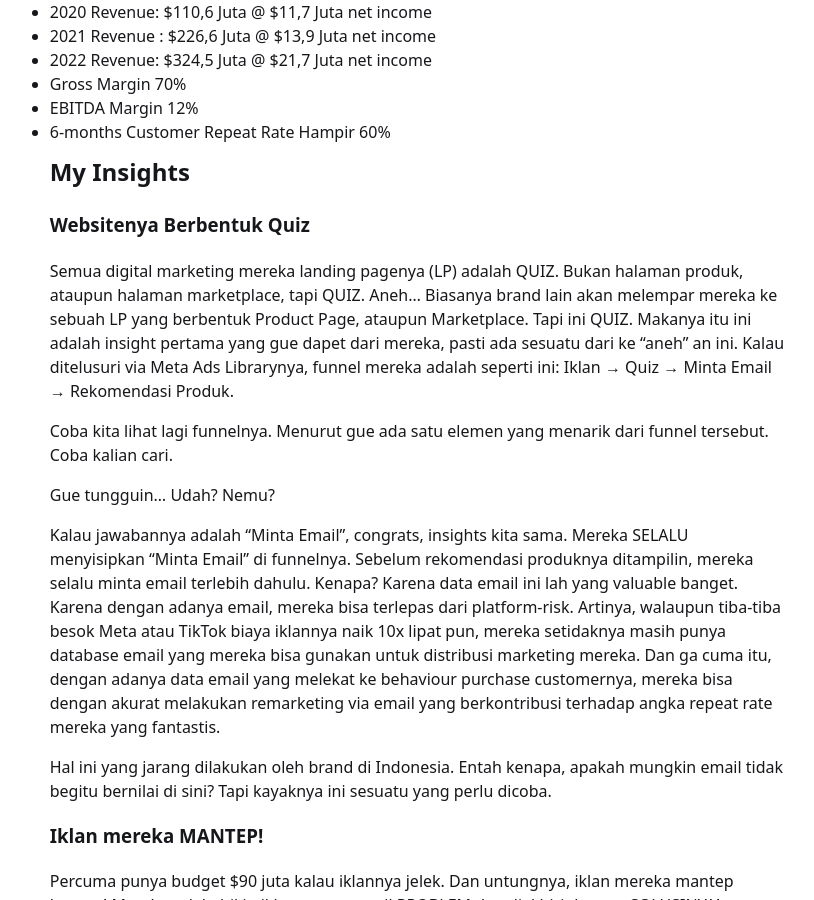
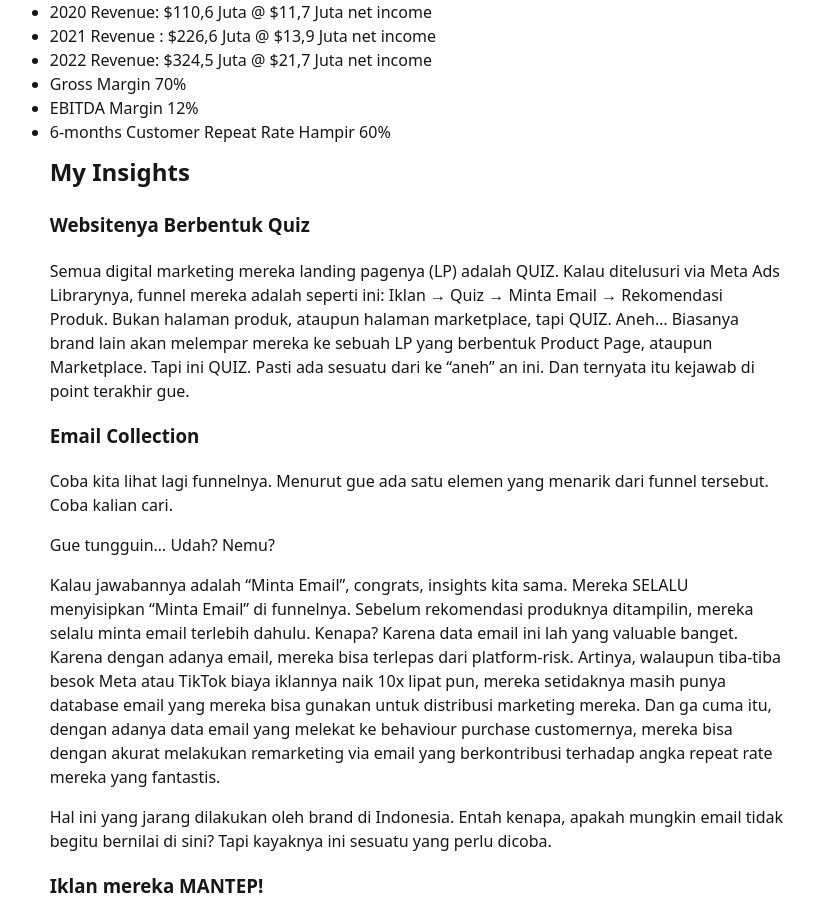
Before and after one commit to chickenchop/jekyll, a Jekyll site: the page built from _posts/2023-07-22-Oddity-Group-Analysis.md, in a window 1280 px wide and 900 px high, scrolled down 360 px. Shown: the whole window, without its empty margins (303-1117 px from the left). Built offline with Jekyll 4.4.1, drawn with Linux system fonts in a browser that asks for light colours.

Commit message:
Update 2023-07-22-Oddity-Group-Analysis.md

```diff
--- a/_posts/2023-07-22-Oddity-Group-Analysis.md
+++ b/_posts/2023-07-22-Oddity-Group-Analysis.md
@@ -18,8 +18,9 @@ Beberapa angka finansial mereka yang sangat impressive:
 
 ## My Insights
 ### Websitenya Berbentuk Quiz
-Semua digital marketing mereka landing pagenya (LP) adalah QUIZ. Bukan halaman produk, ataupun halaman marketplace, tapi QUIZ. Aneh... Biasanya brand lain akan melempar mereka ke sebuah LP yang berbentuk Product Page, ataupun Marketplace. Tapi ini QUIZ. Makanya itu ini adalah insight pertama yang gue dapet dari mereka, pasti ada sesuatu dari ke "aneh" an ini. Kalau ditelusuri via Meta Ads Librarynya, funnel mereka adalah seperti ini: Iklan → Quiz → Minta Email → Rekomendasi Produk.
+Semua digital marketing mereka landing pagenya (LP) adalah QUIZ. Kalau ditelusuri via Meta Ads Librarynya, funnel mereka adalah seperti ini: Iklan → Quiz → Minta Email → Rekomendasi Produk. Bukan halaman produk, ataupun halaman marketplace, tapi QUIZ. Aneh... Biasanya brand lain akan melempar mereka ke sebuah LP yang berbentuk Product Page, ataupun Marketplace. Tapi ini QUIZ. Pasti ada sesuatu dari ke "aneh" an ini. Dan ternyata itu kejawab di point terakhir gue.
 
+### Email Collection
 Coba kita lihat lagi funnelnya. Menurut gue ada satu elemen yang menarik dari funnel tersebut. Coba kalian cari.
 
 Gue tungguin...
```
